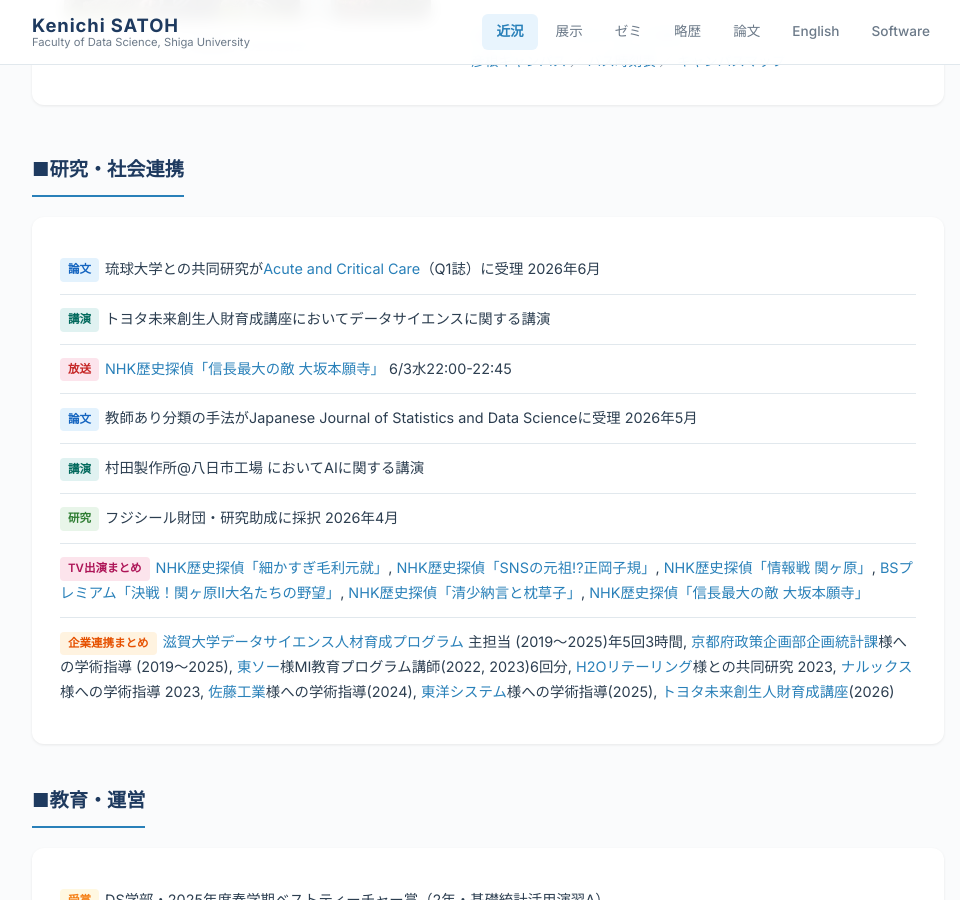
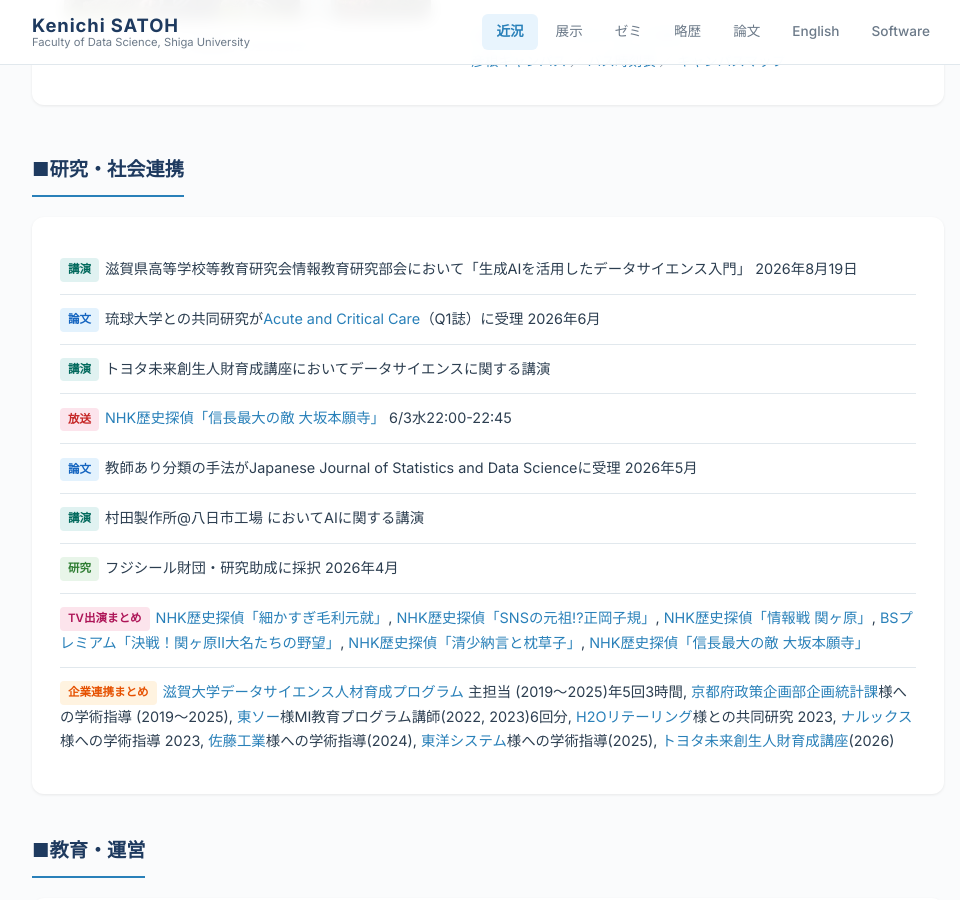
Before and after one commit to ksatohds/ksatohds.github.io, a Jekyll site: the page built from index.md, in a window 1280 px wide and 900 px high, scrolled down 339 px. Shown: the whole window, without its empty margins (152-1112 px from the left). Built offline with Jekyll 4.4.1, drawn with Linux system fonts in a browser that asks for light colours.

Commit message:
20260819 index: 講演（滋賀県高等学校等教育研究会）を研究・社会連携に追加
Co-Authored-By: Claude Opus 4.8 <noreply@anthropic.com>

```diff
--- a/index.md
+++ b/index.md
@@ -29,6 +29,7 @@ title: 近況
   <h2 class="section-title">■研究・社会連携</h2>
   <div class="card">
     <ul class="news-list">
+      <li><span class="news-tag talk">講演</span>滋賀県高等学校等教育研究会情報教育研究部会において「生成AIを活用したデータサイエンス入門」 2026年8月19日</li>
       <li><span class="news-tag paper">論文</span>琉球大学との共同研究が<a href="https://www.accjournal.org/">Acute and Critical Care</a>（Q1誌）に受理 2026年6月</li>
       <li><span class="news-tag talk">講演</span>トヨタ未来創生人財育成講座においてデータサイエンスに関する講演</li>
       <li><span class="news-tag media">放送</span><a href="https://www.web.nhk/tv/an/rekishi-tantei/pl/series-tep-VR22V15XWL/ep/GPRWGV86XV">NHK歴史探偵「信長最大の敵 大坂本願寺」</a> 6/3水22:00-22:45</li>
```
